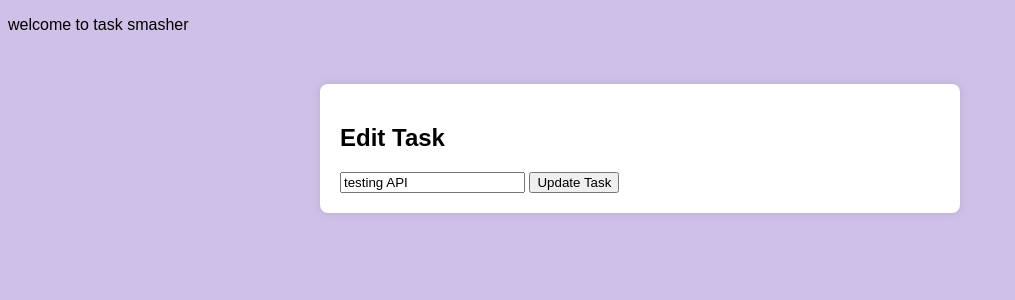
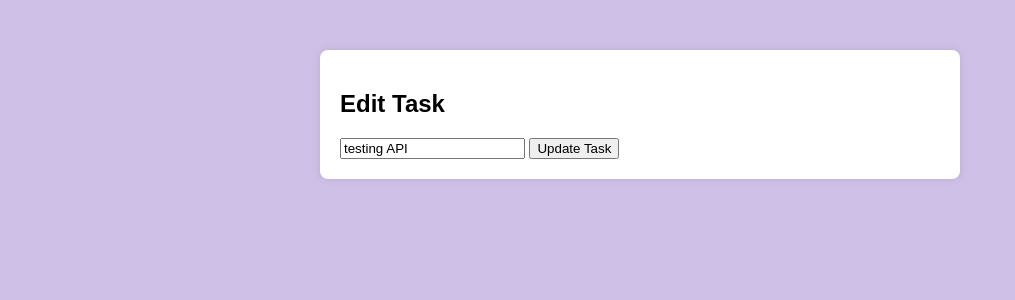
Before and after one commit to Saadp001/flask-todo-app, a Flask app: page /edit/5 in a window 1280 px wide. Shown: the top 300 px of the page, without its empty margins (0-1015 px from the left). Run offline with Flask 3, Linux system fonts and the light colour scheme.

Commit message:
Update base.html

```diff
--- a/templates/base.html
+++ b/templates/base.html
@@ -9,7 +9,6 @@
     {% block head %}{% endblock %}
 </head>
 <body>
-    <p>welcome to task smasher</p>
     {% block body%}{% endblock %}
 </body>
 </html>
```
